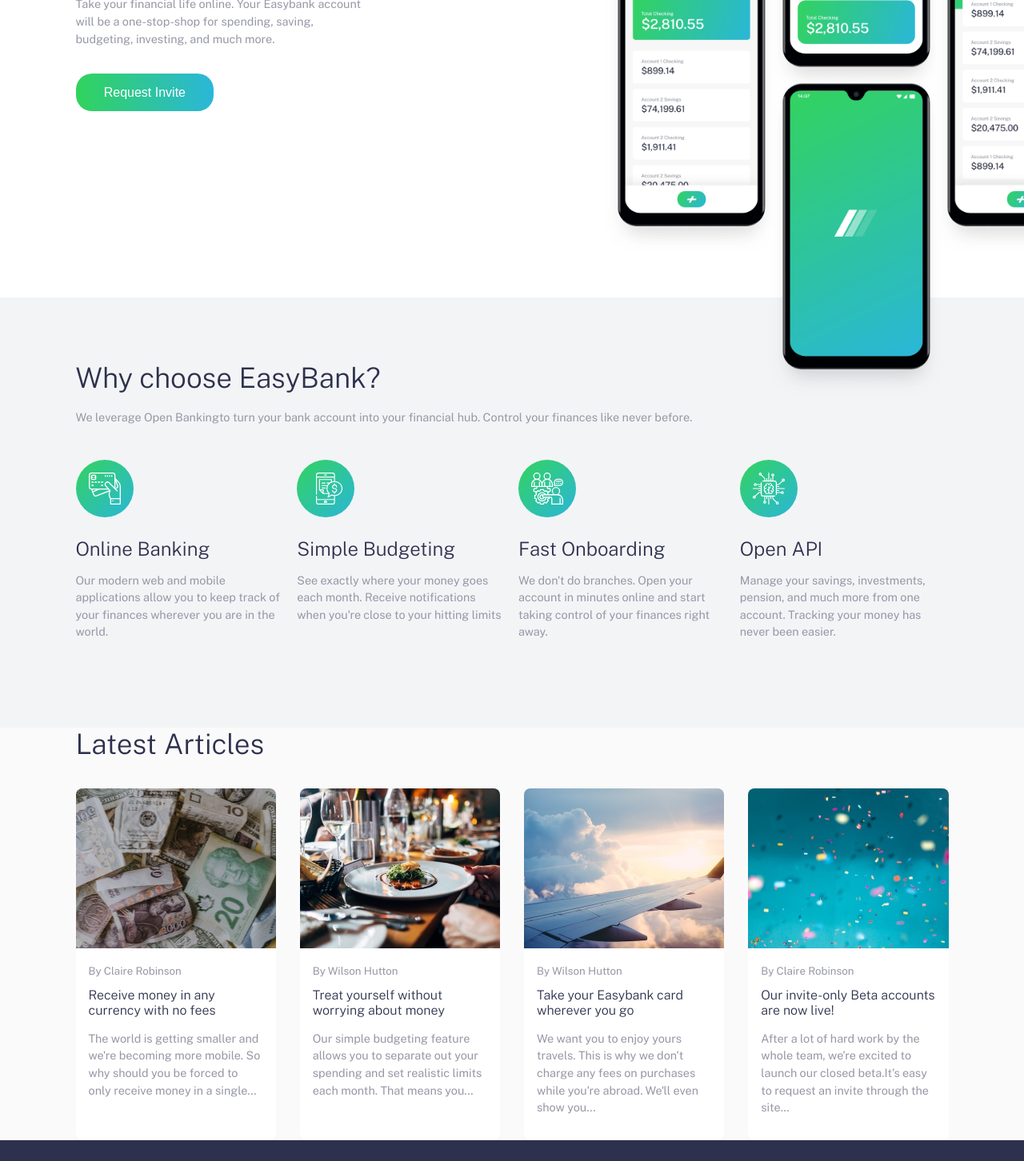
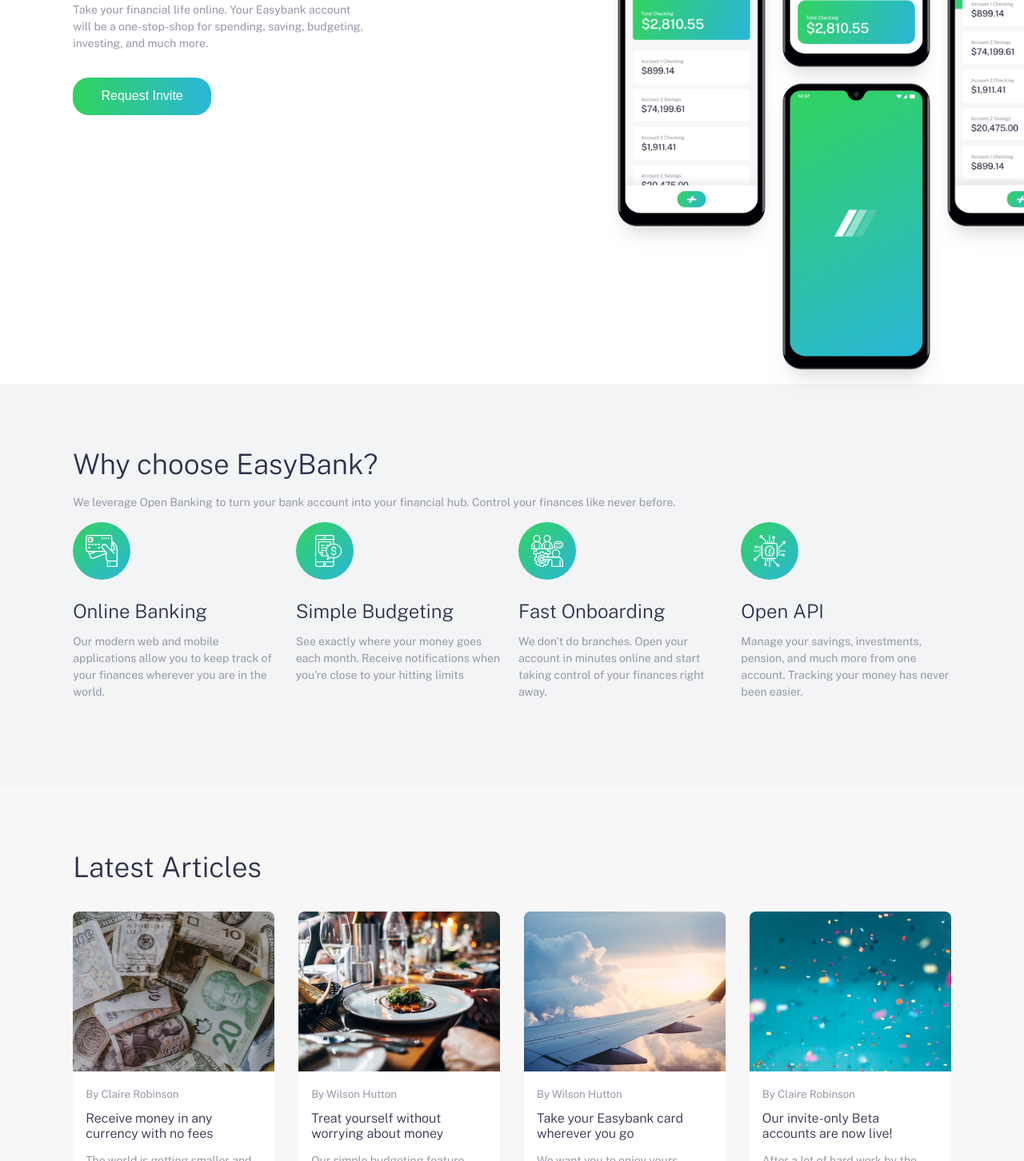
Before and after one commit to Lachicagladiadora/easybank-learning-sass, a website built with Vite: page index.html in a window 1280 px wide. Shown: the part 258-1710 px from the top of the page at 80% size. Built offline with nearby package versions, Linux system fonts and the light colour scheme; files whose address does not match are found by name.

Commit message:
complete responsive

```diff
--- a/index.html
+++ b/index.html
@@ -35,7 +35,7 @@
       <div class="wrapper">
         <div class="hero-content">
           <div class="hero-img">
-            <!-- <img class="hero-imagePng" src="./static/images/image-mockups.png" alt="" height="110%"> -->
+            <!-- <img class="hero-imagePng-mobile" src="./static/images/image-mockups.png" alt="" height="110%"> -->
           </div>
           <div class="hero-description">
             <h1 class="title-h1">Next generation digital baking</h1>
@@ -52,7 +52,7 @@
       <div class="wrapper">
         <h1 class="title-h1">Why choose EasyBank?</h1>
         <p class="copy">
-          We leverage Open Bankingto turn your bank account into your financial hub. Control your finances like never before.
+          We leverage Open Banking to turn your bank account into your financial hub. Control your finances like never before.
         </p>
         <div class="why-grid">
 
@@ -60,7 +60,7 @@
             <img src="./static/images/icon-online.svg" alt="">
             <h1 class="title-h2">Online Banking</h1>
             <p class="copy">
-              Our modern web and mobile applications allow  you to keep track of your finances wherever you are in the world.
+              Our modern web and mobile applications allow you to keep track of your finances wherever you are in the world.
             </p>
           </div>
 
@@ -68,8 +68,7 @@
             <img src="./static/images/icon-budgeting.svg" alt="">
             <h1 class="title-h2">Simple Budgeting</h1>
             <p class="copy">
-              See exactly where your money goes each month.
-              Receive notifications when you're close to your hitting limits
+              See exactly where your money goes each month. Receive notifications when you're close to your hitting limits
             </p>
           </div>
 
@@ -85,7 +84,7 @@
             <img src="./static/images/icon-api.svg" alt="">
             <h1 class="title-h2">Open API</h1>
             <p class="copy">
-              Manage your savings, investments, pension, and much more from one account. Tracking  your money has never been easier.
+              Manage your savings, investments, pension, and much more from one account. Tracking your money has never been easier.
             </p>
           </div>
 
--- a/src/sass/footer.scss
+++ b/src/sass/footer.scss
@@ -11,7 +11,7 @@
         display: block;
         text-decoration: none;
         color: var(--light-grayish-blue);
-        margin-bottom: 2em;
+        margin-bottom: 1em;
 
     }
     &-social{
@@ -20,6 +20,9 @@
         grid-column-gap: 1em;
         justify-content: center;
         margin: 2.5em 0;
+    }
+    &-button{
+        margin-top: 2em;
     }
     &-copyright{
         margin-top: 2.5em;
--- a/src/sass/header.scss
+++ b/src/sass/header.scss
@@ -21,6 +21,7 @@
         .button{
             display: inline;
         }
+
         &-content{
             // border: solid 2px red;
             display: flex;
--- a/src/sass/hero.scss
+++ b/src/sass/hero.scss
@@ -1,7 +1,7 @@
 .hero{
     text-align: center;
     padding-bottom: 5em;
-    background: var(--light-grayish-blue);
+    background: var(--white);
     // overflow-x: hidden;
     .copy{
         margin-bottom: 2.3em;
@@ -10,17 +10,20 @@
         display: none;
     }
     &-img{
-        height: 300px;
-        margin: 0 -1.5em;
+        height: 370px;
+        // margin: 0 -1.5em;
         background: url('../static/images/image-mockups.png') center bottom no-repeat, url('../static/images/bg-intro-mobile.svg') center no-repeat;
         background-size: 345px, cover;
         margin-bottom: 1.2em;
     }
     @media screen and (min-width: 768px) {
         text-align: left;
-        background:  url('../static/images/bg-intro-desktop.svg') left 379px top -55px no-repeat;
-        background-size: cover;
+        display: block;
+        background: url('../static/images/image-mockups.png') left bottom no-repeat, url('../static/images/bg-intro-desktop.svg') right  top  no-repeat;
+        background-size: 512px, cover;
+        background-position: right;
         min-height: 550px;
+
         box-sizing: border-box;
         &-content{
             position: relative;
@@ -32,28 +35,35 @@
 
         }
         &-description{
+            grid-area: description;
+            background: var(--white);
+            position: static;
+            padding-top: 10em;
+            padding-bottom: 16em;
+            // height: 900px;
             // border: solid 1px rgb(76, 11, 145);
         }
         &-imagePng{
             display: none;
         }
         &-img{
-            grid-area: image;
-            min-height: inherit;
-            position: absolute;
-            top: 0;
-            width: 500px;
-            right: 0px;
-            left: 0px;
-            height: 768px;
-            // background: url('../static/images/image-mockups.png') left bottom no-repeat;
-            background-size: cover;
+            display: none;
+            // grid-area: image;
+            // min-height: inherit;
+            // position: absolute;
+            // top: 0;
+            // width: 500px;
+            // right: 0px;
+            // left: 0px;
+            // height: 768px;
+            // // background: url('../static/images/image-mockups.png') left bottom no-repeat;
+            // background-size: cover;
 
         }
     }
 
     @media screen and (min-width: 1024px) {
-
+        background:  url('../static/images/bg-intro-desktop.svg') left 610px top -190px  no-repeat;
         background-size: cover;
         // height: 700px;
 
--- a/src/sass/latestArticle.scss
+++ b/src/sass/latestArticle.scss
@@ -1,9 +1,13 @@
 .latestArticle{
-    padding-top: 5em 0;
+    padding: 5em 0;
     background: var(--very-light-gray);
     .title-h1{
         text-align: center;
         margin-bottom: 1em;
+    }
+    .title-h3{
+        padding-right: 2em;
+        font-size: 16px;
     }
     &-grid{
         display: grid;
--- a/src/sass/style.scss
+++ b/src/sass/style.scss
@@ -16,7 +16,7 @@
 
 --grayish-blue: hsl(233, 8%, 62%);
 --light-grayish-blue: hsl(220, 16%, 96%);
---very-light-gray: hsl(0, 0%, 98%);
+--very-light-gray: hsl(0, 0%, 97%);
 --white: hsl(0, 0%, 100%);
 }
 
@@ -30,6 +30,7 @@
     overflow-x: hidden;
 }
 
+
 .hero-imagePng{
     position: absolute;
     right: -104px;
@@ -39,11 +40,11 @@
 
 .copy{
     line-height: 1.5;
-    font-size: .9em;
+    font-size: 14px;
 }
 
 .wrapper{
-    padding: 0 1.5em;
+    padding: 0 1.3em;
     max-width: calc(1115px + 1.5em);
     margin: auto;
     width: 100%;
--- a/src/sass/why.scss
+++ b/src/sass/why.scss
@@ -4,11 +4,12 @@
     padding: 5em 0;
     // z-index: -1;
     .copy{
-        margin-bottom: 3em;
+        // margin-bottom: 3em;
     }
     &-item{
         .copy{
             margin-bottom: 2em;
+            // padding-right: 0;
         }
         img{
             margin-bottom: 1.3em;
```
Also changed, not shown: static/css/style.css, 1 other file.
